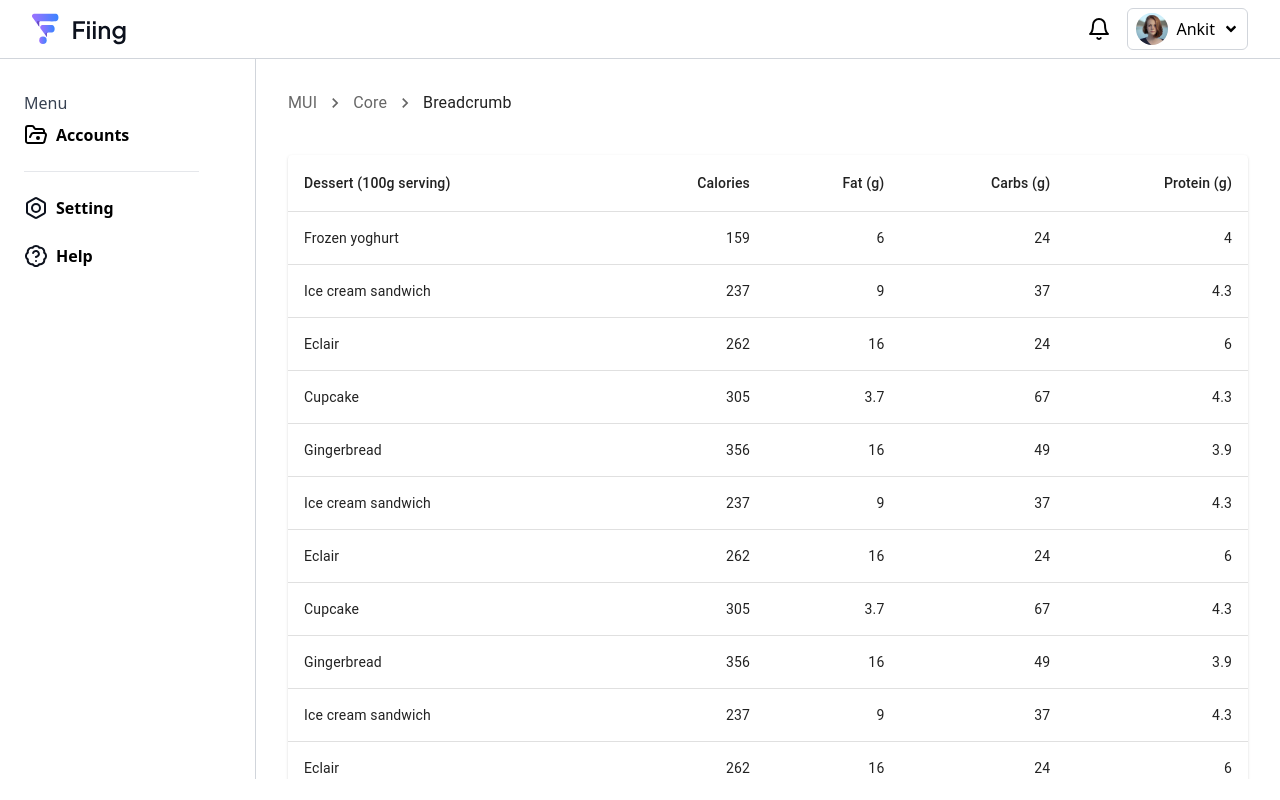
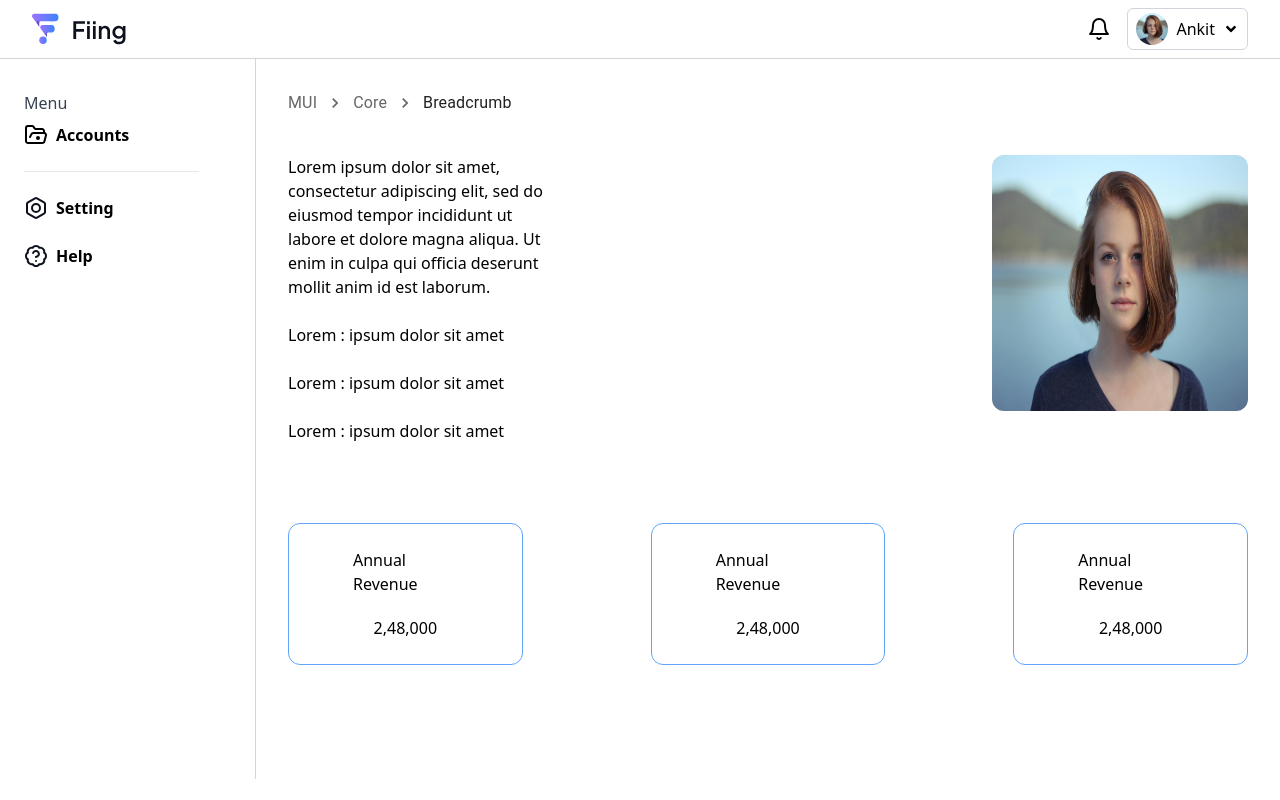
Before and after one commit to vashukashyap/fiing, a Next.js app: page /data in a window 1280 px wide. Built offline with nearby package versions, Linux system fonts and the light colour scheme.

Commit message:
more dashboard pages

```diff
--- a/src/app/(dash)/data/page.js
+++ b/src/app/(dash)/data/page.js
@@ -2,11 +2,15 @@ import CreateCompanyButton from "@/components/CreateCompanyButton/CreateCompanyB
 import DashboardImage from "@/assets/images/dashboardImage.png";
 import Image from "next/image";
 import CompanyData from "@/layouts/CompanyData";
+import NewTransaction from "@/layouts/NewTransaction";
+import CompanyDetails from "@/layouts/CompanyDetails";
 
 export default function Home() {
   return (
     <>
-      <CompanyData />
+      {/* <CompanyData /> */}
+      {/* <NewTransaction /> */}
+      <CompanyDetails />
     </>
   );
 }
--- a/src/components/Table/Table.js
+++ b/src/components/Table/Table.js
@@ -7,32 +7,91 @@ import TableHead from "@mui/material/TableHead";
 import TableRow from "@mui/material/TableRow";
 import Paper from "@mui/material/Paper";
 
-function createData(name, calories, fat, carbs, protein) {
-  return { name, calories, fat, carbs, protein };
+function createData(name, calories, fat, carbs, protein, cost) {
+  return { name, calories, fat, carbs, protein, cost };
 }
 
 const rows = [
-  createData("Frozen yoghurt", 159, 6.0, 24, 4.0),
-  createData("Ice cream sandwich", 237, 9.0, 37, 4.3),
-  createData("Eclair", 262, 16.0, 24, 6.0),
-  createData("Cupcake", 305, 3.7, 67, 4.3),
-  createData("Gingerbread", 356, 16.0, 49, 3.9),
-  createData("Ice cream sandwich", 237, 9.0, 37, 4.3),
-  createData("Eclair", 262, 16.0, 24, 6.0),
-  createData("Cupcake", 305, 3.7, 67, 4.3),
-  createData("Gingerbread", 356, 16.0, 49, 3.9),
-  createData("Ice cream sandwich", 237, 9.0, 37, 4.3),
-  createData("Eclair", 262, 16.0, 24, 6.0),
-  createData("Cupcake", 305, 3.7, 67, 4.3),
-  createData("Gingerbread", 356, 16.0, 49, 3.9),
-  createData("Ice cream sandwich", 237, 9.0, 37, 4.3),
-  createData("Eclair", 262, 16.0, 24, 6.0),
-  createData("Cupcake", 305, 3.7, 67, 4.3),
-  createData("Gingerbread", 356, 16.0, 49, 3.9),
-  createData("Ice cream sandwich", 237, 9.0, 37, 4.3),
-  createData("Eclair", 262, 16.0, 24, 6.0),
-  createData("Cupcake", 305, 3.7, 67, 4.3),
-  createData("Gingerbread", 356, 16.0, 49, 3.9),
+  createData(
+    1,
+    "Invoice",
+    "15-12-2023",
+    "1PJA-132-222",
+    "1PJA-132-222",
+    "Rs. 35, 000"
+  ),
+  createData(
+    1,
+    "Invoice",
+    "15-12-2023",
+    "1PJA-132-222",
+    "1PJA-132-222",
+    "Rs. 35, 000"
+  ),
+  createData(
+    1,
+    "Invoice",
+    "15-12-2023",
+    "1PJA-132-222",
+    "1PJA-132-222",
+    "Rs. 35, 000"
+  ),
+  createData(
+    1,
+    "Invoice",
+    "15-12-2023",
+    "1PJA-132-222",
+    "1PJA-132-222",
+    "Rs. 35, 000"
+  ),
+  createData(
+    1,
+    "Invoice",
+    "15-12-2023",
+    "1PJA-132-222",
+    "1PJA-132-222",
+    "Rs. 35, 000"
+  ),
+  createData(
+    1,
+    "Invoice",
+    "15-12-2023",
+    "1PJA-132-222",
+    "1PJA-132-222",
+    "Rs. 35, 000"
+  ),
+  createData(
+    1,
+    "Invoice",
+    "15-12-2023",
+    "1PJA-132-222",
+    "1PJA-132-222",
+    "Rs. 35, 000"
+  ),
+  createData(
+    1,
+    "Invoice",
+    "15-12-2023",
+    "1PJA-132-222",
+    "1PJA-132-222",
+    "Rs. 35, 000"
+  ),
+  createData(
+    1,
+    "Invoice",
+    "15-12-2023",
+    "1PJA-132-222",
+    "1PJA-132-222",
+    "Rs. 35, 000"
+  ),
+  createData(
+    1,
+    "Invoice",
+    "15-12-2023",
+    "1PJA-132-222",
+    "1PJA-132-222",
+    "Rs. 35, 000"
+  ),
 ];
 
 export default function CustTable() {
@@ -41,11 +100,12 @@ export default function CustTable() {
       <Table sx={{ minWidth: 650 }} aria-label='simple table'>
         <TableHead>
           <TableRow>
-            <TableCell>Dessert (100g serving)</TableCell>
-            <TableCell align='right'>Calories</TableCell>
-            <TableCell align='right'>Fat&nbsp;(g)</TableCell>
-            <TableCell align='right'>Carbs&nbsp;(g)</TableCell>
-            <TableCell align='right'>Protein&nbsp;(g)</TableCell>
+            <TableCell>#</TableCell>
+            <TableCell>Merchent</TableCell>
+            <TableCell>Date</TableCell>
+            <TableCell>Pan No.</TableCell>
+            <TableCell>Invoice Number</TableCell>
+            <TableCell>Cost</TableCell>
           </TableRow>
         </TableHead>
         <TableBody>
@@ -57,10 +117,11 @@ export default function CustTable() {
               <TableCell component='th' scope='row'>
                 {row.name}
               </TableCell>
-              <TableCell align='right'>{row.calories}</TableCell>
-              <TableCell align='right'>{row.fat}</TableCell>
-              <TableCell align='right'>{row.carbs}</TableCell>
-              <TableCell align='right'>{row.protein}</TableCell>
+              <TableCell>{row.calories}</TableCell>
+              <TableCell>{row.fat}</TableCell>
+              <TableCell>{row.carbs}</TableCell>
+              <TableCell>{row.protein}</TableCell>
+              <TableCell>{row.cost}</TableCell>
             </TableRow>
           ))}
         </TableBody>
--- a/src/layouts/CompanyData.js
+++ b/src/layouts/CompanyData.js
@@ -29,8 +29,12 @@ const CompanyData = () => {
       >
         {breadcrumbs}
       </Breadcrumbs>
-      <CustTable />
-      <div className='w-10 !bg-blue-700'>Upload Invoice </div>
+      <div className='h-[58vh] overflow-y-scroll'>
+        <CustTable />
+      </div>
+      <div className='w-full bg-[#2E90FA] py-3 font-semibold text-white text-center rounded-full'>
+        Upload Invoice{" "}
+      </div>
     </div>
   );
 };
--- /dev/null
+++ b/src/layouts/CompanyDetails.js
@@ -0,0 +1,66 @@
+import React from "react";
+import NavigateNextIcon from "@mui/icons-material/NavigateNext";
+import Breadcrumbs from "@mui/material/Breadcrumbs";
+import Typography from "@mui/material/Typography";
+import Link from "@mui/material/Link";
+import Image from "next/image";
+import demoUser from "@/assets/images/demoUser.jpg";
+const CompanyDetails = () => {
+  const breadcrumbs = [
+    <Link underline='hover' key='1' color='inherit' href='/'>
+      MUI
+    </Link>,
+    <Link
+      underline='hover'
+      key='2'
+      color='inherit'
+      href='/material-ui/getting-started/installation/'
+    >
+      Core
+    </Link>,
+    <Typography key='3' color='text.primary'>
+      Breadcrumb
+    </Typography>,
+  ];
+  return (
+    <div className='p-8 flex flex-col gap-10'>
+      <Breadcrumbs
+        separator={<NavigateNextIcon fontSize='small' />}
+        aria-label='breadcrumb'
+      >
+        {breadcrumbs}
+      </Breadcrumbs>
+      <div className='flex flex-col gap-20 items-center'>
+        <div className='flex gap-16'>
+          <div className='flex flex-col gap-6'>
+            <div className='w-5/12'>
+              Lorem ipsum dolor sit amet, consectetur adipiscing elit, sed do
+              eiusmod tempor incididunt ut labore et dolore magna aliqua. Ut
+              enim in culpa qui officia deserunt mollit anim id est laborum.
+            </div>
+            <div>Lorem : ipsum dolor sit amet</div>
+            <div>Lorem : ipsum dolor sit amet</div>
+            <div>Lorem : ipsum dolor sit amet</div>
+          </div>
+          <Image src={demoUser} className=' w-64 h-64 rounded-xl' />
+        </div>
+        <div className='flex gap-32'>
+          <div className='flex flex-col gap-5 items-center border border-blue-400 px-16 py-6 rounded-xl'>
+            <div>Annual Revenue</div>
+            <div>2,48,000</div>
+          </div>
+          <div className='flex flex-col gap-5 items-center border border-blue-400 px-16 py-6 rounded-xl'>
+            <div>Annual Revenue</div>
+            <div>2,48,000</div>
+          </div>
+          <div className='flex flex-col gap-5 items-center border border-blue-400 px-16 py-6 rounded-xl'>
+            <div>Annual Revenue</div>
+            <div>2,48,000</div>
+          </div>
+        </div>
+      </div>
+    </div>
+  );
+};
+
+export default CompanyDetails;
--- /dev/null
+++ b/src/layouts/NewTransaction.js
@@ -0,0 +1,94 @@
+import React from "react";
+import NavigateNextIcon from "@mui/icons-material/NavigateNext";
+import Breadcrumbs from "@mui/material/Breadcrumbs";
+import Typography from "@mui/material/Typography";
+import Link from "@mui/material/Link";
+import pdf from "@/assets/images/icons/pdf.png";
+import png from "@/assets/images/icons/png.png";
+import Image from "next/image";
+
+const NewTransaction = () => {
+  const breadcrumbs = [
+    <Link underline='hover' key='1' color='inherit' href='/'>
+      MUI
+    </Link>,
+    <Link
+      underline='hover'
+      key='2'
+      color='inherit'
+      href='/material-ui/getting-started/installation/'
+    >
+      Core
+    </Link>,
+    <Typography key='3' color='text.primary'>
+      Breadcrumb
+    </Typography>,
+  ];
+  return (
+    <div className='p-8 flex flex-col gap-10'>
+      <Breadcrumbs
+        separator={<NavigateNextIcon fontSize='small' />}
+        aria-label='breadcrumb'
+      >
+        {breadcrumbs}
+      </Breadcrumbs>
+      <div className='flex flex-row flex-wrap gap-12 sm:gap-[4.5rem]'>
+        <div className='flex flex-col gap-4 items-center border border-gray-300 rounded-lg py-10 px-4 relative'>
+          <Image src={pdf} height={60} width={60} />
+          <div className='text-sm'>Chair_Order_Invoice.pdf</div>
+          <div className='absolute top-2 right-4'>X</div>
+        </div>
+        <div className='flex flex-col gap-4 items-center border border-gray-300 rounded-lg py-10 px-4 relative'>
+          <Image src={pdf} height={60} width={60} />
+          <div className='text-sm'>Chair_Order_Invoice.pdf</div>
+          <div className='absolute top-2 right-4'>X</div>
+        </div>
+        <div className='flex flex-col gap-4 items-center border border-gray-300 rounded-lg py-10 px-4 relative'>
+          <Image src={pdf} height={60} width={60} />
+          <div className='text-sm'>Chair_Order_Invoice.pdf</div>
+          <div className='absolute top-2 right-4'>X</div>
+        </div>
+        <div className='flex flex-col gap-4 items-center border border-gray-300 rounded-lg py-10 px-4 relative'>
+          <Image src={pdf} height={60} width={60} />
+          <div className='text-sm'>Chair_Order_Invoice.pdf</div>
+          <div className='absolute top-2 right-4'>X</div>
+        </div>
+        <div className='flex flex-col gap-4 items-center border border-gray-300 rounded-lg py-10 px-4 relative'>
+          <Image src={pdf} height={60} width={60} />
+          <div className='text-sm'>Chair_Order_Invoice.pdf</div>
+          <div className='absolute top-2 right-4'>X</div>
+        </div>
+        <div className='flex flex-col gap-4 items-center border border-gray-300 rounded-lg py-10 px-4 relative'>
+          <Image src={pdf} height={60} width={60} />
+          <div className='text-sm'>Chair_Order_Invoice.pdf</div>
+          <div className='absolute top-2 right-4'>X</div>
+        </div>
+        <div className='flex flex-col gap-4 items-center border border-gray-300 rounded-lg py-10 px-4 relative'>
+          <Image src={pdf} height={60} width={60} />
+          <div className='text-sm'>Chair_Order_Invoice.pdf</div>
+          <div className='absolute top-2 right-4'>X</div>
+        </div>
+        <div className='flex flex-col gap-4 items-center border border-gray-300 rounded-lg py-10 px-4 relative'>
+          <Image src={png} height={65} width={65} />
+          <div className='text-sm'>Chair_Order_Invoice.pdf</div>
+          <div className='absolute top-2 right-4'>X</div>
+        </div>
+        <div className='flex flex-col gap-4 items-center border border-gray-300 rounded-lg py-10 px-4 relative'>
+          <Image src={png} height={65} width={65} />
+          <div className='text-sm'>Chair_Order_Invoice.pdf</div>
+          <div className='absolute top-2 right-4'>X</div>
+        </div>
+        <div className='flex flex-col gap-4 items-center border border-gray-300 rounded-lg py-10 px-4 relative'>
+          <Image src={png} height={65} width={65} />
+          <div className='text-sm'>Chair_Order_Invoice.pdf</div>
+          <div className='absolute top-2 right-4'>X</div>
+        </div>
+      </div>
+      <div className='place-self-end px-32 bg-[#2E90FA] py-3 font-semibold text-white text-center rounded-full'>
+        Upload Invoice{" "}
+      </div>
+    </div>
+  );
+};
+
+export default NewTransaction;
```
Also changed, not shown: src/components/SideNavbar/SideNavbar.jsx (+11 -11 lines), src/assets/images/icons/pdf.png (added), src/assets/images/icons/png.png (added).
